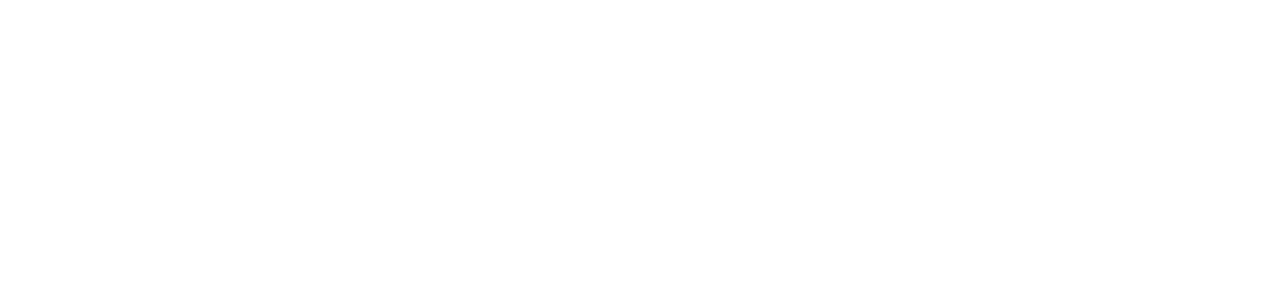
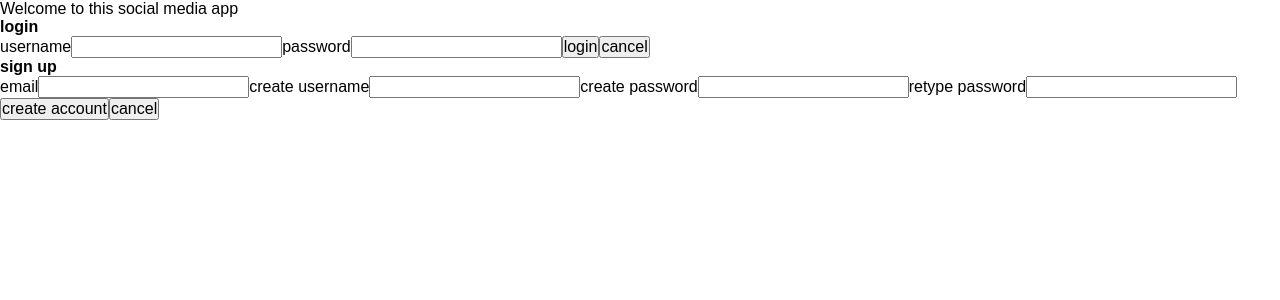
Before and after one commit to meuzishun/social-media-app, a React (Create React App) app: page / in a window 1280 px wide. Shown: the top 300 px of the page. Built offline with nearby package versions, Linux system fonts and the light colour scheme.

Commit message:
Add basic content to auth pages

```diff
--- a/src/App.js
+++ b/src/App.js
@@ -1,7 +1,36 @@
+import { useState } from 'react';
+import Login from './pages/authentication/login/Login';
+import Signup from './pages/authentication/signup/Signup';
+import Header from './components/Header';
+import Profile from './pages/home/profile/Profile';
+import Network from './pages/home/network/Network';
+import Timeline from './pages/home/timeline/Timeline';
+import Feed from './pages/home/feed/Feed';
+import Footer from './components/Footer';
 import './App.css';
 
 function App() {
-  return <div className='App'></div>;
+  const [user, setUser] = useState(null);
+
+  return (
+    <div className='App'>
+      {!user ? (
+        <>
+          <Login />
+          <Signup />
+        </>
+      ) : (
+        <>
+          <Header />
+          <Profile />
+          <Network />
+          <Timeline />
+          <Feed />
+          <Footer />
+        </>
+      )}
+    </div>
+  );
 }
 
 export default App;
--- a/src/components/Welcome.js
+++ b/src/components/Welcome.js
@@ -1,7 +1,7 @@
 import React from 'react';
 
 function Welcome() {
-  return <div>Welcome</div>;
+  return <div>Welcome to this social media app</div>;
 }
 
 export default Welcome;
--- a/src/pages/authentication/login/Login.js
+++ b/src/pages/authentication/login/Login.js
@@ -1,7 +1,21 @@
 import React from 'react';
+import Welcome from '../../../components/Welcome';
 
 function Login() {
-  return <div>Login</div>;
+  return (
+    <div>
+      <Welcome />
+      <h1>login</h1>
+      <form className='loginForm'>
+        <label htmlFor='username'>username</label>
+        <input type='text' id='username' name='username' />
+        <label htmlFor='password'>password</label>
+        <input type='password' id='password' name='password' />
+        <button type='submit'>login</button>
+        <button type='button'>cancel</button>
+      </form>
+    </div>
+  );
 }
 
 export default Login;
--- a/src/pages/authentication/signup/Signup.js
+++ b/src/pages/authentication/signup/Signup.js
@@ -1,7 +1,23 @@
 import React from 'react';
 
 function Signup() {
-  return <div>Signup</div>;
+  return (
+    <div>
+      <h1>sign up</h1>
+      <form className='signupForm'>
+        <label htmlFor='email'>email</label>
+        <input type='email' id='email' name='email' />
+        <label htmlFor='username'>create username</label>
+        <input type='text' id='username' name='username' />
+        <label htmlFor='password'>create password</label>
+        <input type='password' id='password' name='password' />
+        <label htmlFor='repassword'>retype password</label>
+        <input type='password' id='repassword' name='repassword' />
+        <button type='submit'>create account</button>
+        <button type='button'>cancel</button>
+      </form>
+    </div>
+  );
 }
 
 export default Signup;
```
